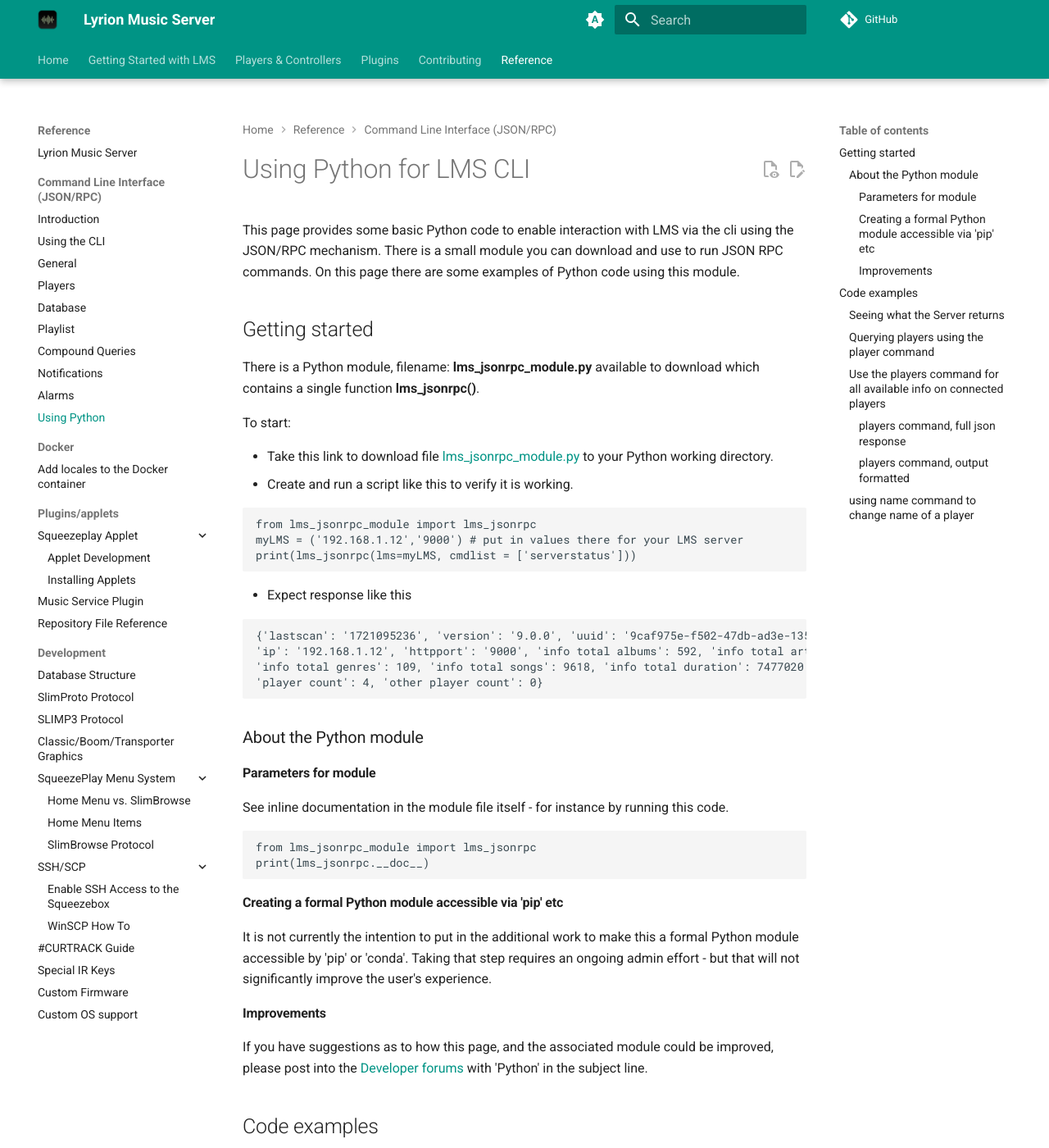
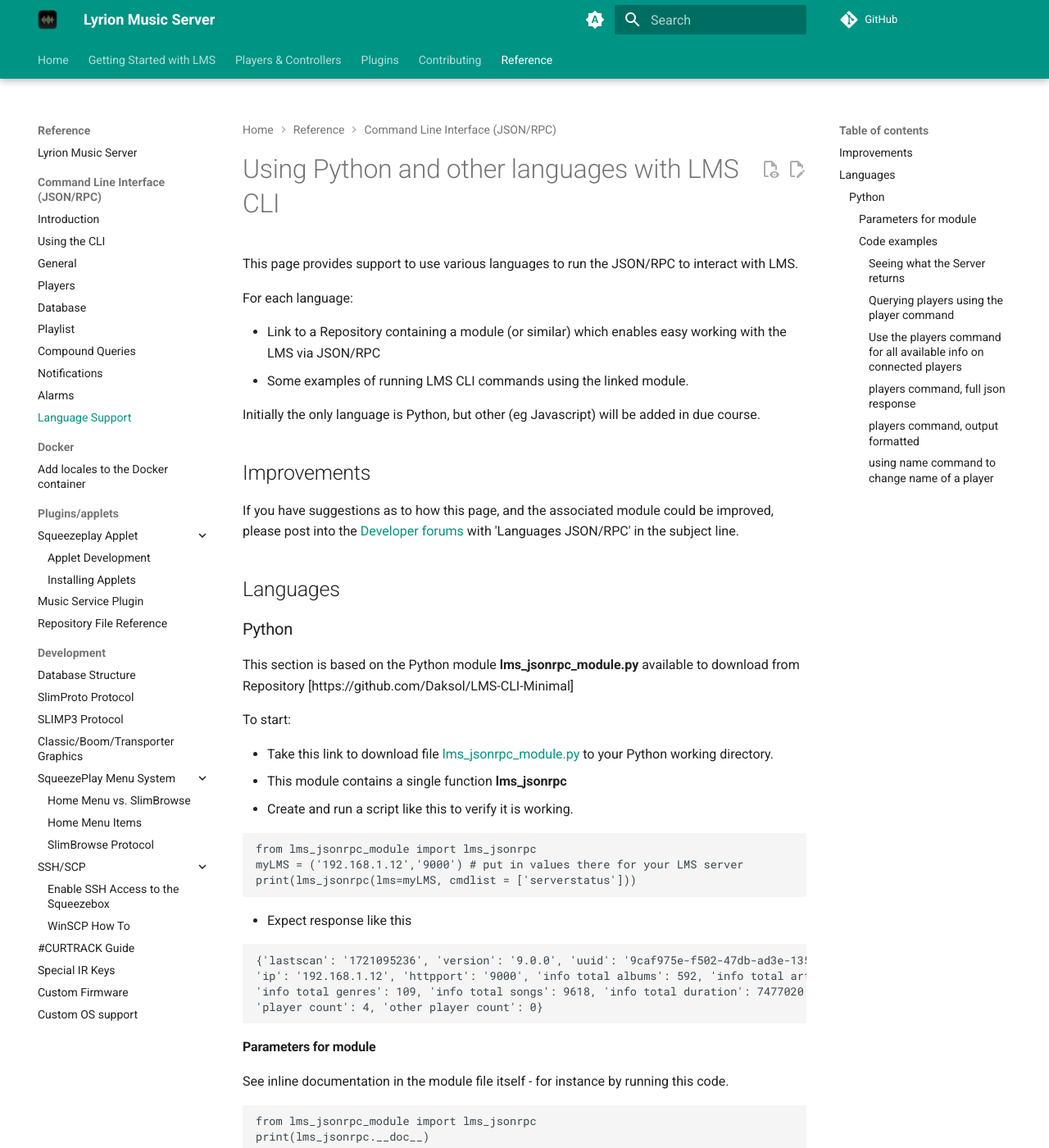
Before and after one commit to LMS-Community/lms-community.github.io, an MkDocs documentation site: the page built from docs/reference/cli/cli-language-support.md, in a window 1280 px wide and 1400 px high. Shown: the whole window at 82% size. Built offline with MkDocs 1.6.1 and Material for MkDocs 9.7.7, drawn with Linux system fonts in a browser that asks for light colours; a script that is not in the unit is left out; plug-ins that fetch from the network failed and are left out; comment, search, counter and statistics services are not loaded; some of the changed text lies outside the part shown.

Commit message:
Modifications in line with disucssions with mherger. Documentation page generalised for multiple languages. Python module now in separate github repo.
 Changes to be committed:
	renamed:    docs/reference/cli/python-cli.md -> docs/reference/cli/cli-language-support.md
	deleted:    docs/reference/cli/lms_jsonrpc_module.py
	modified:   docs/reference/cli/using-the-cli.md
	modified:   mkdocs.yml

````diff
--- a/docs/reference/cli/python-cli.md
+++ b/docs/reference/cli/cli-language-support.md
@@ -1,16 +1,29 @@
-# Using Python for LMS CLI
+# Using Python and other languages with LMS CLI
 
-This page provides some basic Python code to enable interaction with LMS via the cli using the JSON/RPC mechanism.
-There is a small module you can download and use to run JSON RPC commands. On this page there are some examples of Python code using this module.
+This page provides support to use various languages to run the JSON/RPC to interact with LMS.
+
+For each language:
+
+* Link to a Repository containing a module (or similar) which enables easy working with the LMS via JSON/RPC
+* Some examples of running LMS CLI commands using the linked module.
+
+Initially the only language is Python, but other (eg Javascript) will be added in due course.
+
+## Improvements
+If you have suggestions as to how this page, and the associated module could be improved, please post into the [Developer forums](https://forums.slimdevices.com/forum/developer-forums/developers) with 'Languages JSON/RPC' in the subject line.
 
 
-## Getting started
+## Languages
 
-There is a Python module, filename: **lms_jsonrpc_module.py** available to download which contains a single function **lms_jsonrpc()**.
+
+### Python
+
+This section is based on the Python module  **lms_jsonrpc_module.py** available to download from Repository [https://github.com/Daksol/LMS-CLI-Minimal]
 
 To start:
 
-* Take this link to download file [lms_jsonrpc_module.py](lms_jsonrpc_module.py) to your Python working directory.
+* Take this link to download file [lms_jsonrpc_module.py](https://github.com/Daksol/LMS-CLI-Minimal/blob/main/Languages/Python/lms_jsonrpc_module.py) to your Python working directory.
+* This module contains a single function **lms_jsonrpc**
 * Create and run a script like this to verify it is working.
 
 ```
@@ -28,8 +41,6 @@
 'player count': 4, 'other player count': 0}
 ```
 
-### About the Python module
-
 #### Parameters for module
 
 See inline documentation in the module file itself - for instance by running this code.
@@ -38,18 +49,11 @@
 print(lms_jsonrpc.__doc__)
 ```
 
-#### Creating a formal Python module accessible via 'pip' etc
+#### Code examples
 
-It is not currently the intention to put in the additional work to make this a formal Python module accessible by 'pip' or 'conda'. Taking that step requires an ongoing admin effort - but that will not significantly improve the user's experience.
+##### Seeing what the Server returns
 
-#### Improvements
-If you have suggestions as to how this page, and the associated module could be improved, please post into the [Developer forums](https://forums.slimdevices.com/forum/developer-forums/developers) with 'Python' in the subject line.
-
-## Code examples
-
-### Seeing what the Server returns
-
-In repsonse to a json query the Server returns a Python dictionary (essentially a json object) containing four items (`params`, `method`, `result`, `id`).
+In response to a json query the Server returns a Python dictionary (essentially a json object) containing four items (`params`, `method`, `result`, `id`).
 
 However the `lms_jsonrpc()` function only returns the `result` item by default. If the additional parameter `full_response=True` is passed, then all four items are returned. Doing this can be useful when debugging.
 
@@ -71,7 +75,7 @@
 Returning the result item only: {'_count': 4}
 Extracting the data item (the player count) from the result object: 4
 ```
-### Querying players using the player command
+##### Querying players using the player command
 
 The `player` command can be used to query some of the common player attributes. [Documentation on `player id` command](players.md#player-id).
 
@@ -110,11 +114,11 @@
 ```
 
 
-### Use the `players` command for all available info on connected players
+##### Use the `players` command for all available info on connected players
 
 The `players` command returns a json object which contains all available information about players. [Documentation on `players` command](players.md#players).
 
-#### players command, full json response
+##### players command, full json response
 To see what this object looks like, run this code which prints out the full json with minimal formatting.
 
 Code:
@@ -211,7 +198,7 @@
    3     00:04:20:12:ae:f5  137            192.168.5.103:36396  Dittography
 ```
 
-### using name command to change name of a player
+##### using name command to change name of a player
 
 The `name` command can be used to query the name of a player, and to change its name. [Documentation on `name` command](players.md#name). The `name` command is an example of a player command where the first paramater is the id (= mac address) of the player.
 
--- a/mkdocs.yml
+++ b/mkdocs.yml
@@ -146,7 +146,7 @@
       - Compound Queries: reference/cli/compoundqueries.md
       - Notifications: reference/cli/notifications.md
       - Alarms: reference/cli/alarms.md
-      - Using Python: reference/cli/python-cli.md
+      - Language Support: reference/cli/cli-language-support.md
     - Docker:
       - Add locales to the Docker container: reference/add-locales-to-docker.md
     - Plugins/applets:
````
Also changed, not shown: other parts of docs/reference/cli/cli-language-support.md (+2 -19 lines), docs/reference/cli/lms_jsonrpc_module.py (deleted, +0 -62 lines), docs/reference/cli/using-the-cli.md (+2 -2 lines).
